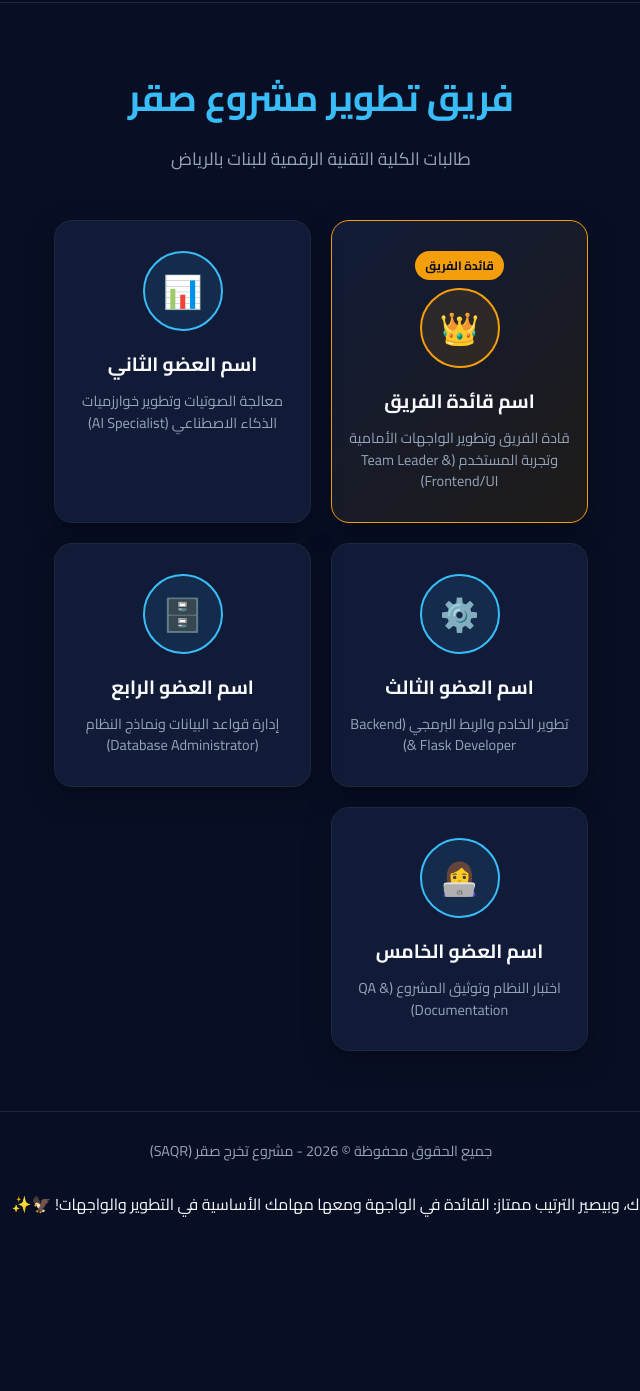
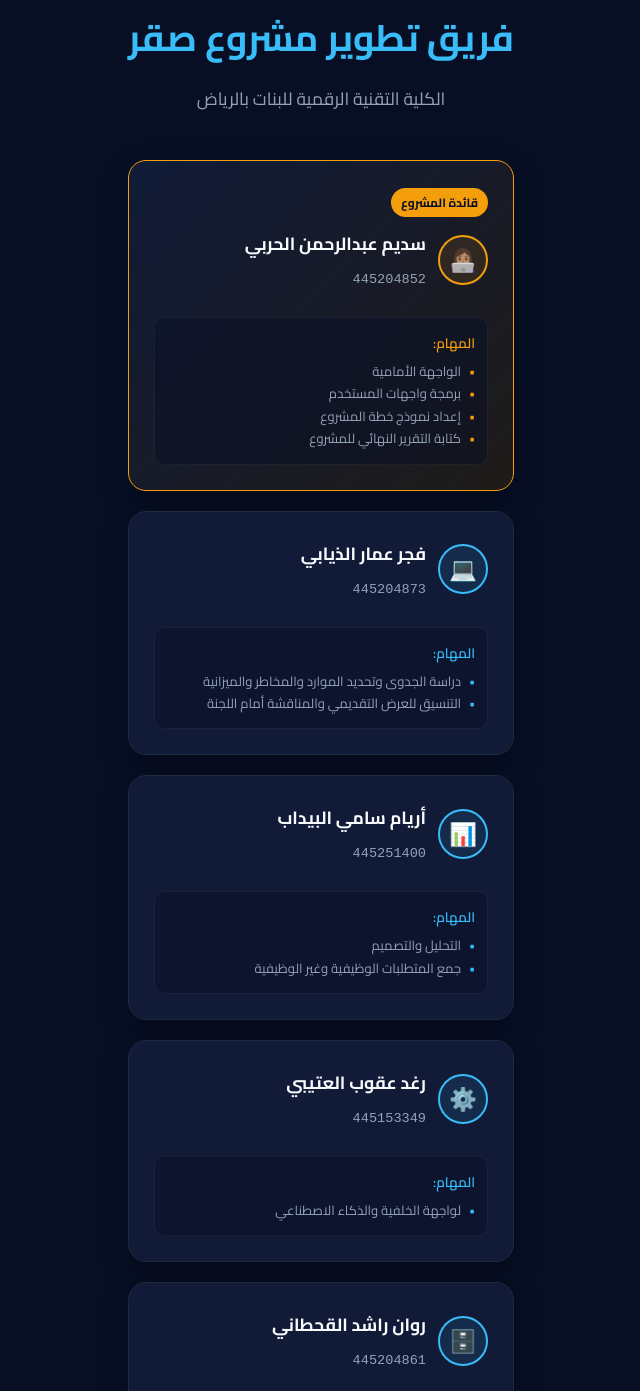
Before and after one commit to Angell1-7/SAQR, a plain HTML site: page team.html in a window 1280 px wide. Shown: the part 146-1537 px from the top of the page, without its empty margins (319-959 px from the left). Before the commit the page ends 1365 px from the top, so only its background shows below. Drawn offline with Linux system fonts and the light colour scheme.

Commit message:
Update team.html

```diff
--- a/team.html
+++ b/team.html
@@ -1,5 +1,3 @@
-تعديل ذكي جداً! نخلي قائدة الفريق في المكان الأول في القائمة، ونعطيها مهام الطالبة الأولى (تطوير الواجهات وتصميم تجربة المستخدم Frontend & UI/UX) مع الحفاظ على لقبها القيادي ودورها الإشرافي.
-هذا هو كود صفحة team.html المحدث والنهائي بهذا الترتيب:
 <!DOCTYPE html>
 <html lang="ar" dir="rtl">
 <head>
@@ -41,20 +39,22 @@
             content: ''; position: absolute; bottom: 0; right: 0; width: 100%; height: 2px; background-color: var(--accent-color);
         }
 
-        main { flex: 1; padding: 60px 8%; max-width: 1100px; margin: 0 auto; text-align: center; }
+        main { flex: 1; padding: 60px 8%; max-width: 1200px; margin: 0 auto; text-align: center; }
         h1 { font-size: 2.3rem; margin-bottom: 10px; color: var(--accent-color); font-weight: 700; }
         .subtitle { color: var(--text-muted); margin-bottom: 45px; font-size: 1.1rem; }
 
         .team-grid {
             display: grid;
-            grid-template-columns: repeat(auto-fit, minmax(220px, 1fr));
+            grid-template-columns: repeat(auto-fit, minmax(250px, 1fr));
             gap: 20px;
+            text-align: right;
         }
 
         .team-card {
             background-color: var(--card-bg); border: 1px solid var(--border-color);
-            border-radius: 18px; padding: 30px 15px; transition: all 0.3s ease;
+            border-radius: 18px; padding: 25px; transition: all 0.3s ease;
             box-shadow: 0 10px 30px rgba(0, 0, 0, 0.3);
+            display: flex; flex-direction: column; justify-content: space-between;
         }
         .team-card:hover {
             transform: translateY(-6px);
@@ -62,7 +62,7 @@
             box-shadow: 0 15px 35px rgba(56, 189, 248, 0.15);
         }
 
-        /* تنسيق خاص ببطاقة القائدة لتبرز في المقدمة */
+
         .team-card.leader {
             border-color: var(--leader-color);
             background: linear-gradient(135deg, #111b38 0%, #1e1b18 100%);
@@ -70,11 +70,6 @@
         .team-card.leader:hover {
             border-color: #fbbf24;
             box-shadow: 0 15px 35px rgba(245, 158, 11, 0.2);
-        }
-        .team-card.leader .avatar {
-            background: rgba(245, 158, 11, 0.1);
-            color: var(--leader-color);
-            border-color: var(--leader-color);
         }
         .leader-badge {
             display: inline-block;
@@ -84,26 +79,58 @@
             font-weight: 700;
             padding: 3px 10px;
             border-radius: 20px;
-            margin-bottom: 8px;
+            margin-bottom: 10px;
+            width: fit-content;
         }
 
+        .card-header {
+            display: flex; align-items: center; gap: 12px; margin-bottom: 15px;
+        }
         .avatar {
-            width: 80px; height: 80px; background: rgba(56, 189, 248, 0.1);
-            color: var(--accent-color); font-size: 2rem; display: flex;
+            width: 50px; height: 50px; background: rgba(56, 189, 248, 0.1);
+            color: var(--accent-color); font-size: 1.4rem; display: flex;
             align-items: center; justify-content: center; border-radius: 50%;
-            margin: 0 auto 15px auto; border: 2px solid var(--accent-color);
+            border: 2px solid var(--accent-color); flex-shrink: 0;
         }
-        .team-card h3 { margin-bottom: 8px; color: var(--text-main); font-size: 1.2rem; }
-        .team-card p { color: var(--text-muted); font-size: 0.9rem; line-height: 1.5; }
+        .team-card.leader .avatar {
+            background: rgba(245, 158, 11, 0.1);
+            color: var(--leader-color);
+            border-color: var(--leader-color);
+        }
 
-        footer { text-align: center; padding: 25px; border-top: 1px solid var(--border-color); color: var(--text-muted); font-size: 0.9rem; background-color: rgba(8, 15, 37, 0.5); }
+        .member-info h3 { color: var(--text-main); font-size: 1.1rem; margin-bottom: 2px; }
+        .id-num { color: var(--text-muted); font-size: 0.85rem; font-family: monospace; }
+
+        .tasks-box {
+            background-color: rgba(8, 15, 37, 0.5);
+            border-radius: 10px;
+            padding: 12px;
+            margin-top: 10px;
+            border: 1px solid rgba(255, 255, 255, 0.05);
+        }
+        .tasks-box h4 {
+            font-size: 0.85rem; color: var(--accent-color); margin-bottom: 6px; font-weight: 600;
+        }
+        .team-card.leader .tasks-box h4 { color: var(--leader-color); }
+        .tasks-box ul {
+            list-style: none; padding-right: 0;
+        }
+        .tasks-box ul li {
+            color: var(--text-muted); font-size: 0.82rem; margin-bottom: 4px;
+            position: relative; padding-right: 14px; line-height: 1.4;
+        }
+        .tasks-box ul li::before {
+            content: '•'; position: absolute; right: 0; color: var(--accent-color); font-weight: bold;
+        }
+        .team-card.leader .tasks-box ul li::before { color: var(--leader-color); }
+
+        footer { text-align: center; padding: 25px; border-top: 1px solid var(--border-color); color: var(--text-muted); font-size: 0.9rem; background-color: rgba(8, 15, 37, 0.5); margin-top: auto; }
     </style>
 </head>
 <body>
 
     <header>
         <div class="logo">
-            <!-- إذا أردتِ إضافة الشعار الجديد لاحقاً ضعي كود الصورة هنا -->
             صقر <span>(SAQR)</span>
         </div>
         <nav>
@@ -117,43 +144,111 @@
 
     <main>
         <h1>فريق تطوير مشروع صقر</h1>
-        <p class="subtitle">طالبات الكلية التقنية الرقمية للبنات بالرياض</p>
+        <p class="subtitle">الكلية التقنية الرقمية للبنات بالرياض</p>
 
         <div class="team-grid">
-            <!-- قائدة الفريق (في المقدمة وتأخذ مهام الواجهات) -->
+
             <div class="team-card leader">
-                <span class="leader-badge">قائدة الفريق</span>
-                <div class="avatar">👑</div>
-                <h3>اسم قائدة الفريق</h3>
-                <p>قادة الفريق وتطوير الواجهات الأمامية وتجربة المستخدم (Team Leader & Frontend/UI)</p>
+                <div>
+                    <span class="leader-badge">قائدة المشروع</span>
+                    <div class="card-header">
+                        <div class="avatar">👩🏽‍💻</div>
+                        <div class="member-info">
+                            <h3>سديم عبدالرحمن الحربي</h3>
+                            <span class="id-num">445204852</span>
+                        </div>
+                    </div>
+                </div>
+                <div class="tasks-box">
+                    <h4>المهام:</h4>
+                    <ul>
+                            <li>الواجهة الأمامية</li>
+                           <li>برمجة واجهات المستخدم</li>
+                        <li>إعداد نموذج خطة المشروع </li>
+                        <li>كتابة التقرير النهائي للمشروع</li>
+
+                    </ul>
+                </div>
             </div>
 
-            <!-- العضو الثاني -->
+
             <div class="team-card">
-                <div class="avatar">📊</div>
-                <h3>اسم العضو الثاني</h3>
-                <p>معالجة الصوتيات وتطوير خوارزميات الذكاء الاصطناعي (AI Specialist)</p>
+                <div>
+                    <div class="card-header">
+                        <div class="avatar">💻</div>
+                        <div class="member-info">
+                            <h3>فجر عمار الذيابي</h3>
+                            <span class="id-num">445204873</span>
+                        </div>
+                    </div>
+                </div>
+                <div class="tasks-box">
+                    <h4>المهام:</h4>
+                    <ul>
+                          <li>دراسة الجدوى وتحديد الموارد والمخاطر والميزانية</li>
+                    <li>التنسيق للعرض التقديمي والمناقشة أمام اللجنة</li>
+                    </ul>
+                </div>
             </div>
 
-            <!-- العضو الثالث -->
+
             <div class="team-card">
-                <div class="avatar">⚙️</div>
-                <h3>اسم العضو الثالث</h3>
-                <p>تطوير الخادم والربط البرمجي (Backend & Flask Developer)</p>
+                <div>
+                    <div class="card-header">
+                        <div class="avatar">📊</div>
+                        <div class="member-info">
+                            <h3>أريام سامي البيداب</h3>
+                            <span class="id-num">445251400</span>
+                        </div>
+                    </div>
+                </div>
+                <div class="tasks-box">
+                    <h4>المهام:</h4>
+                    <ul>
+                        <li>التحليل والتصميم</li>
+                        <li>جمع المتطلبات الوظيفية وغير الوظيفية</li>
+                    </ul>
+                </div>
             </div>
 
-            <!-- العضو الرابع -->
+
             <div class="team-card">
-                <div class="avatar">🗄️</div>
-                <h3>اسم العضو الرابع</h3>
-                <p>إدارة قواعد البيانات ونماذج النظام (Database Administrator)</p>
+                <div>
+                    <div class="card-header">
+                        <div class="avatar">⚙️</div>
+                        <div class="member-info">
+                            <h3>رغد عقوب العتيبي</h3>
+                            <span class="id-num">445153349</span>
+                        </div>
+                    </div>
+                </div>
+                <div class="tasks-box">
+                    <h4>المهام:</h4>
+                    <ul>
+                        <li>لواجهة الخلفية والذكاء الاصطناعي</li>
+                    </ul>
+                </div>
             </div>
 
-            <!-- العضو الخامس -->
+
             <div class="team-card">
-                <div class="avatar">👩‍💻</div>
-                <h3>اسم العضو الخامس</h3>
-                <p>اختبار النظام وتوثيق المشروع (QA & Documentation)</p>
+                <div>
+                    <div class="card-header">
+                        <div class="avatar">🗄️</div>
+                        <div class="member-info">
+                            <h3>روان راشد القحطاني</h3>
+                            <span class="id-num">445204861</span>
+                        </div>
+                    </div>
+                </div>
+                <div class="tasks-box">
+                    <h4>المهام:</h4>
+                    <ul>
+                        <li>اختيار الفكرة وتحديد الأهداف والفئة المستهدفة</li>
+                        <li>قواعد البيانات</li>
+                        <li>المشاركة في تصميم هيكل البيانات الأساسي</li>
+                    </ul>
+                </div>
             </div>
         </div>
     </main>
@@ -164,5 +259,3 @@
 
 </body>
 </html>
-
-انسخي هذا الكود وحدثيه في مستودع GitHub عندك، وبيصير الترتيب ممتاز: القائدة في الواجهة ومعها مهامك الأساسية في التطوير والواجهات! 🦅✨
```
